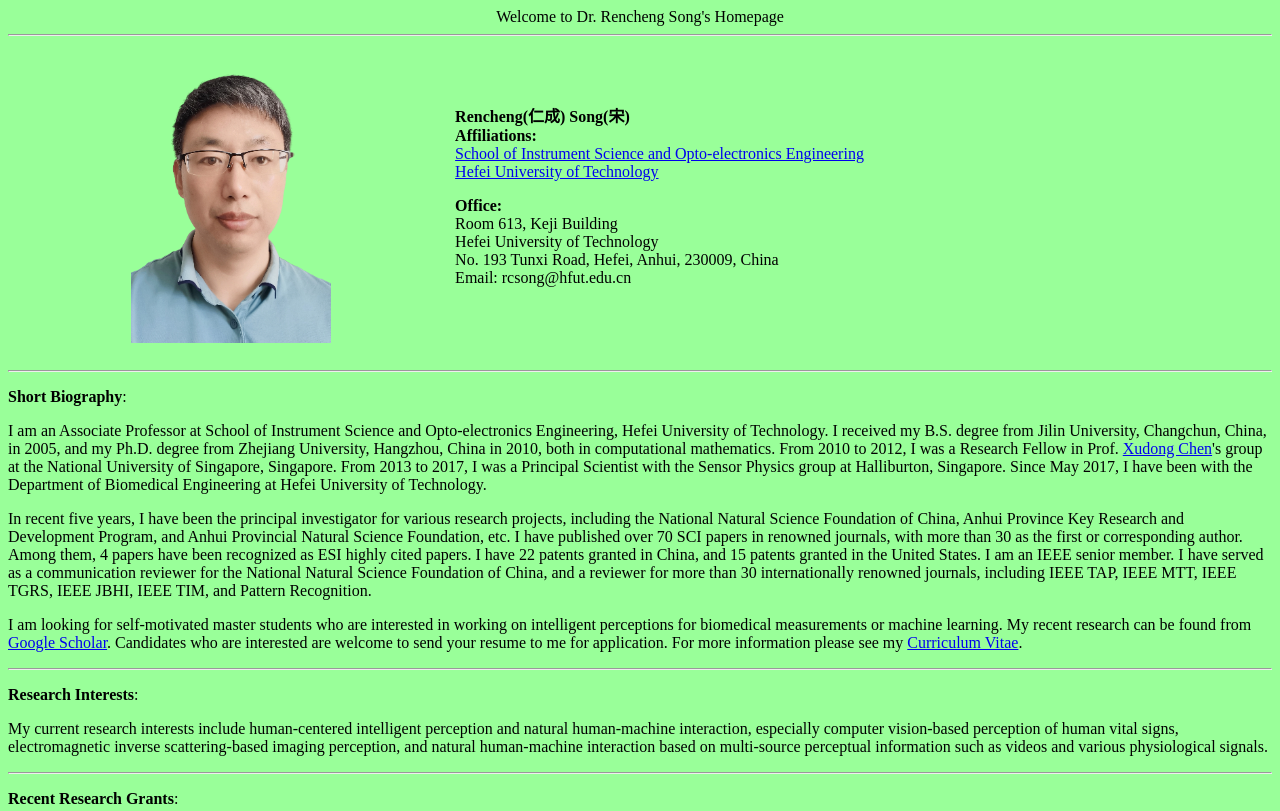
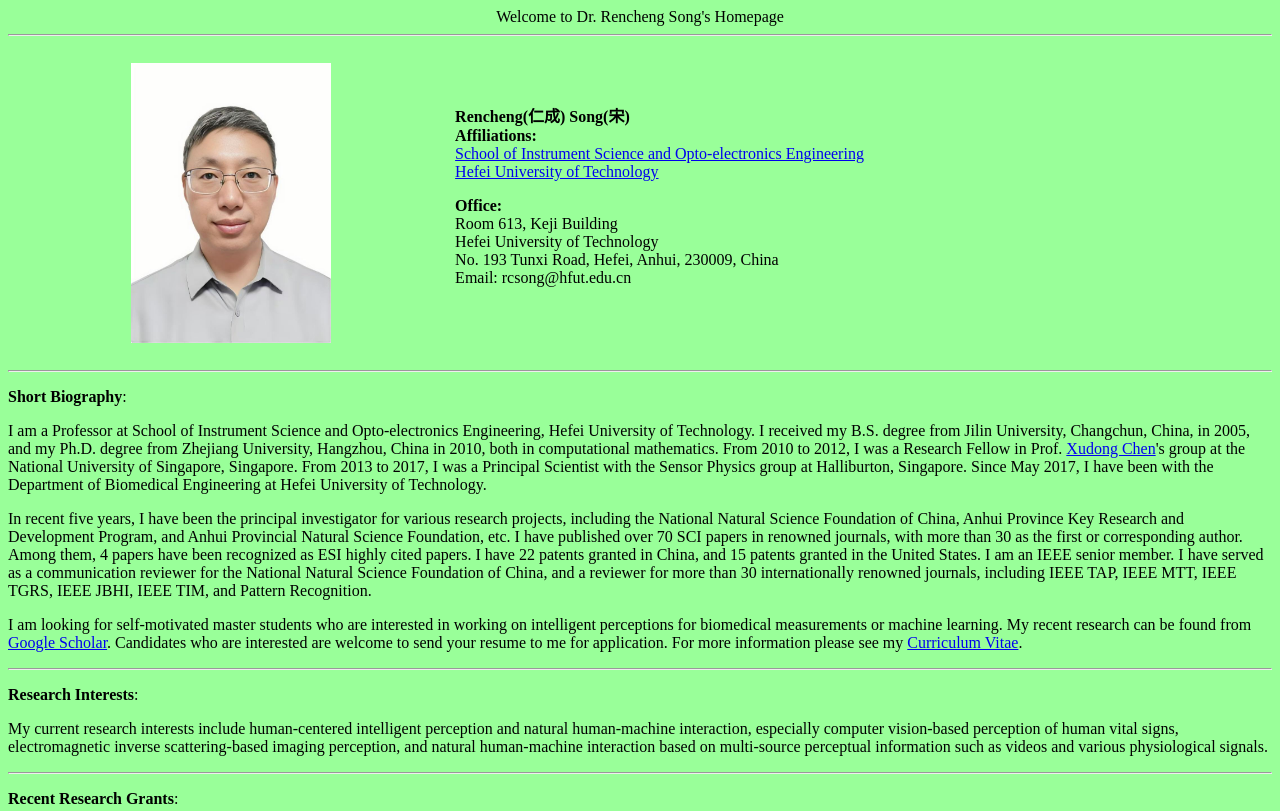
Before and after one commit to renchengsong/renchengsong.github.io, a plain HTML site: page index.html in a window 1280 px wide. Shown: the top 811 px of the page. Drawn offline with Linux system fonts and the light colour scheme.

Commit message:
update fig
update fig

```diff
--- a/index.html
+++ b/index.html
@@ -24,7 +24,7 @@ Welcome to Dr. Rencheng Song's Homepage<hr/>
 	<tr>
 		<td width="229">
 		<p align="center">
-		<img border="0" src="pic\p2.png" width="200" height="280"></p></td>
+		<img border="0" src="pic\p2.jpeg" width="200" height="280"></p></td>
 		<td width="255" height="220">
         <b>Rencheng(仁成) Song(宋)</b><br>
 		<font face="Times New Roman"><b>Affiliations:</b><br>
@@ -77,7 +77,7 @@ Welcome to Dr. Rencheng Song's Homepage<hr/>
 <hr>
 <p><strong> Short Biography</strong>:
 </p>
-<p>I am an Associate Professor  at School of Instrument Science and Opto-electronics Engineering, Hefei University of Technology. I received my B.S. degree from Jilin University, Changchun, China, in 2005, and my Ph.D. degree from Zhejiang University, Hangzhou, China in 2010, both in computational mathematics. From 2010 to 2012, I was a Research Fellow in Prof. <a href="https://www.ece.nus.edu.sg/stfpage/elechenx/"> Xudong Chen</a>'s group at the National University of Singapore, Singapore. From 2013 to 2017, I was a Principal Scientist with the Sensor Physics group at Halliburton, Singapore. Since May 2017, I have been with the Department of Biomedical Engineering at Hefei University of Technology.&nbsp;
+<p>I am a Professor  at School of Instrument Science and Opto-electronics Engineering, Hefei University of Technology. I received my B.S. degree from Jilin University, Changchun, China, in 2005, and my Ph.D. degree from Zhejiang University, Hangzhou, China in 2010, both in computational mathematics. From 2010 to 2012, I was a Research Fellow in Prof. <a href="https://www.ece.nus.edu.sg/stfpage/elechenx/"> Xudong Chen</a>'s group at the National University of Singapore, Singapore. From 2013 to 2017, I was a Principal Scientist with the Sensor Physics group at Halliburton, Singapore. Since May 2017, I have been with the Department of Biomedical Engineering at Hefei University of Technology.&nbsp;
 
 </p>
 In recent five years, I have been the principal investigator for various research projects, including the National Natural Science Foundation of China, Anhui Province Key Research and Development Program, and Anhui Provincial Natural Science Foundation, etc. I have published over 70 SCI papers in renowned journals, with more than 30 as the first or corresponding author. Among them, 4 papers have been recognized as  ESI highly cited papers. I have 22 patents granted in China, and 15 patents granted in the United States.  I am an IEEE senior member. I have served as a  communication reviewer for the National Natural Science Foundation of China, and a reviewer for more than 30 internationally renowned journals, including IEEE TAP, IEEE MTT, IEEE TGRS, IEEE JBHI, IEEE TIM, and Pattern Recognition. </p>
```
Also changed, not shown: pic/p2.jpeg (added), pic/p2.jpg (added).
